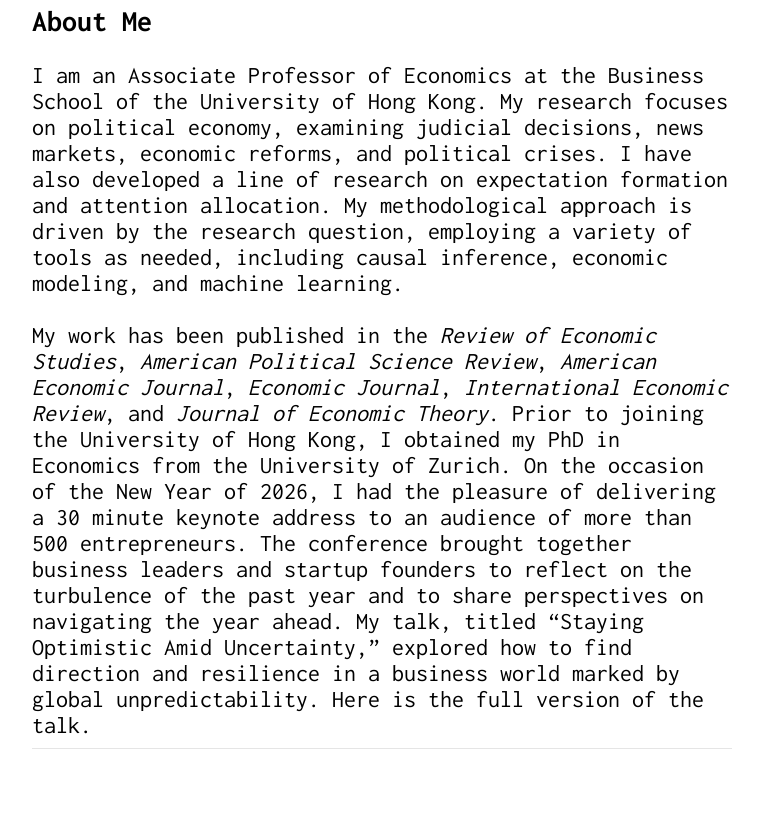
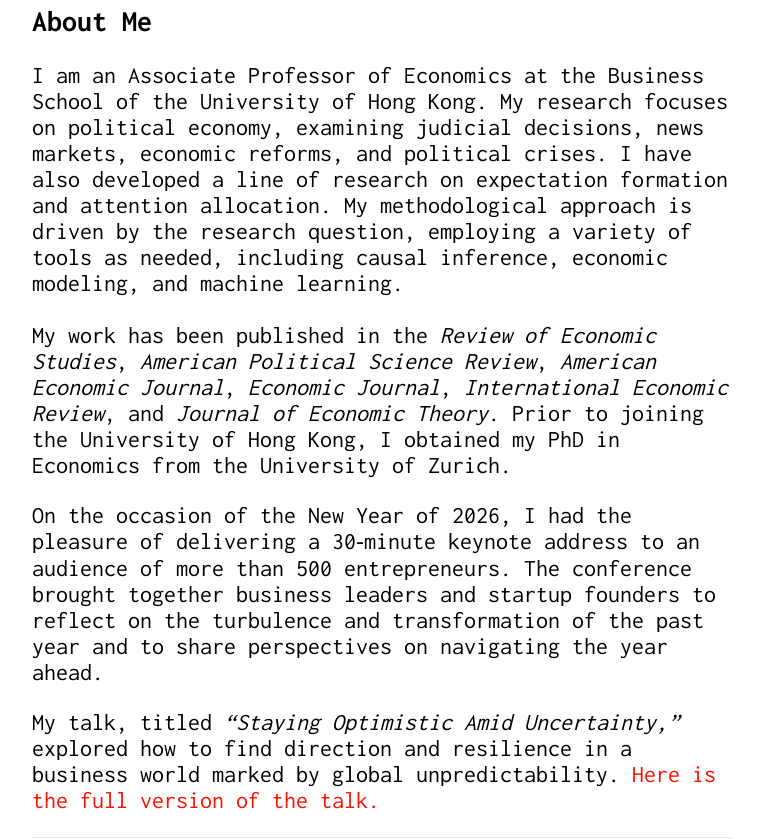
Before and after one commit to Shuyan0210611X/henrychen.github.io, a Jekyll site: the page built from index.md, in a window 1280 px wide. Shown: the part 677-1516 px from the top of the page, without its empty margins (258-1021 px from the left). Built offline with Jekyll 4.4.1, drawn with Linux system fonts in a browser that asks for light colours; before the commit the page ends 1427 px from its top, so only the background shows below that.

Commit message:
Update index.md

```diff
--- a/index.md
+++ b/index.md
@@ -14,5 +14,14 @@ I am an Associate Professor of Economics at the Business School of the Universit
 My work has been published in the <em>Review of Economic Studies</em>, <em>American Political Science Review</em>, <em>American Economic Journal</em>, <em>Economic Journal</em>, <em>International Economic Review</em>, and <em>Journal of Economic Theory</em>. Prior to joining the University of Hong Kong, I obtained my PhD in Economics from the University of Zurich.
 
 
-On the occasion of the New Year of 2026, I had the pleasure of delivering a 30 minute keynote address to an audience of more than 500 entrepreneurs. The conference brought together business leaders and startup founders to reflect on the turbulence of the past year and to share perspectives on navigating the year ahead. My talk, titled “Staying Optimistic Amid Uncertainty,” explored how to find direction and resilience in a business world marked by global unpredictability. Here is the full version of the talk.
-</div>
+<p>
+  On the occasion of the New Year of 2026, I had the pleasure of delivering a 30‑minute keynote address to an audience of more than 500 entrepreneurs.
+  The conference brought together business leaders and startup founders to reflect on the turbulence and transformation of the past year and to share perspectives on navigating the year ahead.
+</p>
+
+<p>
+  My talk, titled <em>“Staying Optimistic Amid Uncertainty,”</em> explored how to find direction and resilience in a business world marked by global unpredictability.
+  <a href="https://www.bilibili.com/video/BV1gek4BPEhe/?vd_source=a6c8f0aa63f823b9ae0b9a87bf370ecf" target="_blank" rel="noopener noreferrer">
+    Here is the full version of the talk.
+  </a>
+</p></div>
```
